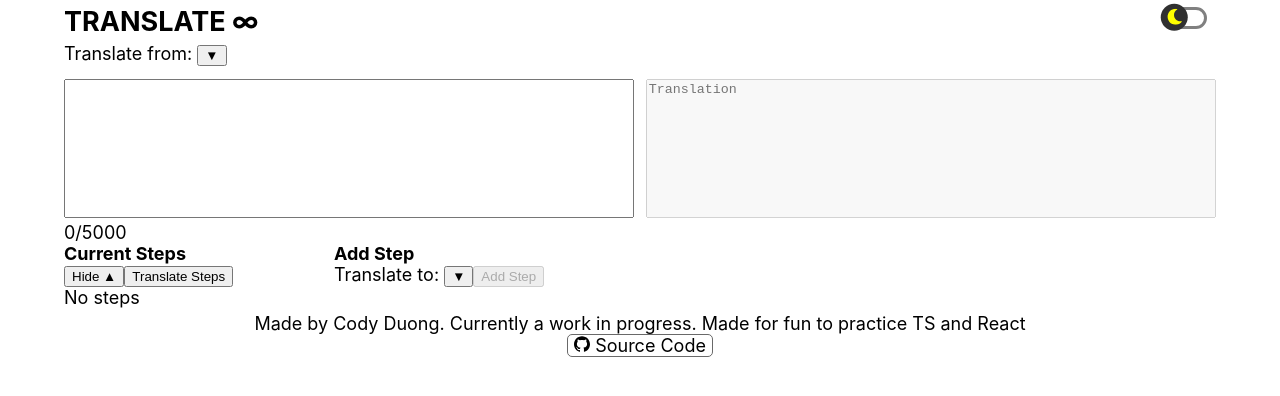
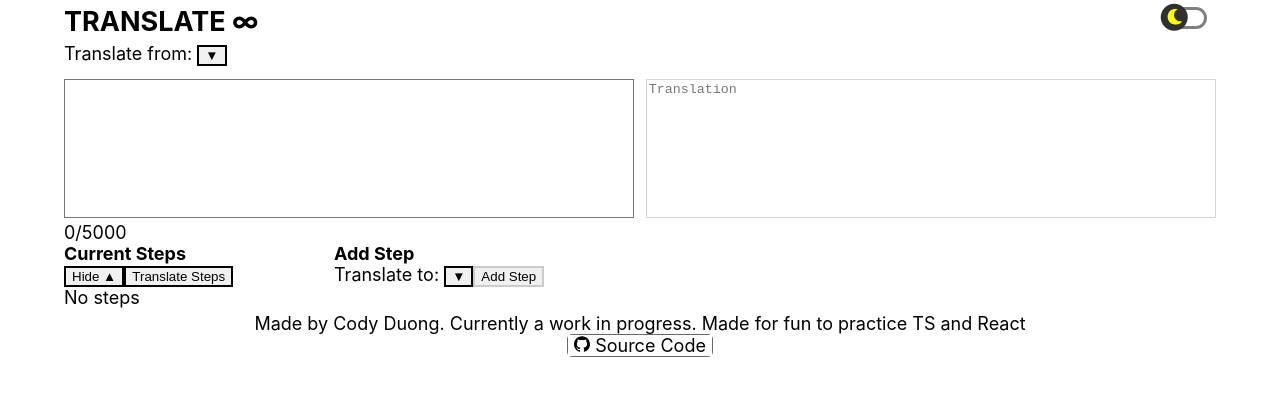
Before and after one commit to codyduong/repeat-google-translate, a React (Create React App) app: page / in a window 1280 px wide. Shown: the top 396 px of the page. Built offline with nearby package versions, Linux system fonts and the light colour scheme.

Commit message:
Fully featured dark mode w/ cookies!

```diff
--- a/package.json
+++ b/package.json
@@ -12,6 +12,7 @@
     "@types/react": "^17.0.3",
     "@types/react-dom": "^17.0.3",
     "react": "^17.0.2",
+    "react-cookie": "^4.0.3",
     "react-dom": "^17.0.2",
     "react-scripts": "^4.0.3",
     "react-spring": "^9.0.0",
--- a/src/Footer.css
+++ b/src/Footer.css
@@ -25,6 +25,6 @@
 .FooterSrcLink:link, .FooterSrcLink:visited {
   color: black
 }
-.FooterSrcLink:hover {
+/* .FooterSrcLink:hover {
   background-color: #cfcfcf;
-}
+} Replaced with React theming*/
--- a/src/Footer.tsx
+++ b/src/Footer.tsx
@@ -1,15 +1,24 @@
 import "./Footer.css"
+import { useState } from "react"
 import { ReactComponent as GithubLogo } from "./github.svg"
 import { ThemeContext, themes } from "./Theme"
 
 const Footer = (props: any) => {
+  const [hover, setHover] = useState(false)
+
   return (
     <ThemeContext.Consumer>
       {({theme}) => (
         <div className="Footer">
           {props.text}
           <div className="FooterButton">
-            <a className="FooterSrcLink" href="https://github.com/codyduong/repeat-translate" style={{color: theme.foreground}}>
+            <a
+              className="FooterSrcLink"
+              href="https://github.com/codyduong/repeat-translate"
+              style={{ color: theme.foreground, backgroundColor: hover ? theme.selected : theme.background}}
+              onMouseEnter={() => setHover(true)}
+              onMouseLeave={() => setHover(false)}
+            >
               <GithubLogo
                 width={16}
                 height={16}
--- a/src/LanguageForm.tsx
+++ b/src/LanguageForm.tsx
@@ -5,6 +5,7 @@ import { useSpring, animated } from "react-spring"
 import "./LanguageForm.css"
 import useWindowDimensions from "./useWindowDimensions"
 import stepInterface from "./Interfaces/stepInterface"
+import { ThemeContext } from "./Theme"
 
 const LanguageField = () => {
   const [steps, setSteps] = useState<stepInterface[]>([])
@@ -39,17 +40,21 @@ const LanguageField = () => {
   })
 
   return (
+    <ThemeContext.Consumer>
+      {({ theme }) => (
         <div className="grid">
-      <div style={{display: "inline-block"}}><b>Current Steps</b><br />
+          <div style={{ display: "inline-block" }}><b>Current Steps</b><br />
             <button
-          onClick = {() => {
+              style={{ borderStyle: "solid", backgroundColor: theme.button, color: theme.foreground }}
+              onClick={() => {
                 setStepsShown(!stepsShown)
               }}
             >
-          {stepsShown===true ? "Hide ▲" : "Show ▼"}
+              {stepsShown === true ? "Hide ▲" : "Show ▼"}
             </button>
             <button
-          onClick = {() => onSubmitTranslate()}
+              style={{ borderStyle: "solid", backgroundColor: theme.button, color: theme.foreground }}
+              onClick={() => onSubmitTranslate()}
             >
               Translate Steps
           </button>
@@ -60,7 +65,7 @@ const LanguageField = () => {
               />
             </animated.div>
           </div>
-      <div style={{display: "inline-block"}}>
+          <div style={{ display: "inline-block" }}>
             <span><b>Add Step</b></span><br />
             <SetLanguage
               input={false}
@@ -69,6 +74,8 @@ const LanguageField = () => {
             />
           </div>
         </div>
+      )}
+    </ThemeContext.Consumer>
   )
 }
 
--- a/src/Main.tsx
+++ b/src/Main.tsx
@@ -1,9 +1,10 @@
-import React, { useState } from "react"
+import { useState, useEffect } from "react"
 import TextField from "./TextFields"
 import LanguageForm from "./LanguageForm"
 import Header from "./Header"
 import Footer from "./Footer"
 import { ThemeContext, themes } from './Theme'
+import { useCookies } from "react-cookie"
 
 const _FOOTERTEXT = "Made by Cody Duong. Currently a work in progress. Made for fun to practice TS and React"
 
@@ -11,18 +12,20 @@ const _FOOTERTEXT = "Made by Cody Duong. Currently a work in progress. Made for
 
 const Main = () => {
 	const [text, setText] = useState("")
-	const [theme, setTheme] = useState(themes.light)
+	const [cookies] = useCookies(['isDark'])
+	const [theme, setTheme] = useState(cookies.isDark ? themes.dark : themes.light)
 	const toggleTheme = () => {
 		if (theme===themes.light) {
 			setTheme(themes.dark)
-			document.body.style.backgroundColor = themes.dark.background
-			document.body.style.color = themes.dark.foreground
 		} else {
 			setTheme(themes.light)
-			document.body.style.backgroundColor = themes.light.background
-			document.body.style.color = themes.light.foreground
 		}
 	}
+
+	useEffect(() => {
+		document.body.style.backgroundColor = theme.background
+		document.body.style.color = theme.foreground
+	})
 
 	const _styling = {
 		marginLeft: "auto",
--- a/src/SetLanguage.css
+++ b/src/SetLanguage.css
@@ -9,6 +9,14 @@
   grid-template-rows: var(--row) var(--row) var(--row) var(--row) var(--row) var(--row) var(--row) var(--row) var(--row) var(--row) var(--row) var(--row) var(--row) var(--row) var(--row) var(--row) var(--row) var(--row) var(--row);
 }
 
+.SetLangaugeButton {
+  justify-self: stretch;
+  text-overflow: hidden;
+  cursor: pointer;
+  outline: none;
+  border-style: solid;
+}
+
 @media screen and (max-width: 600px) {
   .langgrid {
     grid-template-columns: 20% 20% 20% 20% 20%;
--- a/src/SetLanguage.tsx
+++ b/src/SetLanguage.tsx
@@ -1,6 +1,7 @@
 import { useState } from "react"
 import { useSpring, animated } from "react-spring"
 import "./SetLanguage.css"
+import { ThemeContext, themes } from "./Theme"
 
 const LANGS = require('./languages.json')
 
@@ -22,11 +23,6 @@ const SetLanguage = (props: any) => {
     code!=="" ? setCode(code) : setLang("")
   }
 
-  const style_gridElement = {
-    justifySelf: "stretch",
-    textOverflow: "hidden",
-    zIndex: props.input ? 2 : 1,
-  }
   const gridElements = _langlist.map(({key, value}) => {
     const _onClickFunc = () => {
       setLanguage(key, ''+value)
@@ -36,28 +32,31 @@ const SetLanguage = (props: any) => {
       }
     }
 
-    return (
-      <button
-        key = {key}
-        style = {style_gridElement}
-        onClick = {() => _onClickFunc()}
-        disabled = {
-          shown ? (
+    let _ = shown ? (
       steps ? (
         steps[steps.length - 1]?.language === key
       ) : false
     ) : true
-        }
+
+    return (
+      <ThemeContext.Consumer>
+        {({ theme }) => (
+          <button
+            key={key}
+            className="SetLangaugeButton"
+            style={{ zIndex: props.input ? 2 : 1, backgroundColor: theme.button, color: theme.foreground, cursor: _ ? "not-allowed" : "pointer"}}
+            onClick={() => _onClickFunc()}
+            disabled={_}
           >
             {key}
           </button>
+        )}
+      </ThemeContext.Consumer>
     )
   })
 
   const animate = useSpring({
-    //top: '0px',
     opacity: 1,
-    //transform: 'translate3d(0,0,0)',
     reset: false,
     delay: 0,
     reverse: !shown,
@@ -68,25 +67,28 @@ const SetLanguage = (props: any) => {
   })
 
   return (
+    <ThemeContext.Consumer>
+      {({ theme }) => (
         <div>
-      Translate {props.input===false ? "to" : "from"}: {lang}
+          Translate {props.input === false ? "to" : "from"}: {lang}
           <input
-        style={{zIndex: 1}}
+            style={{ borderStyle: "solid", outline: "none", zIndex: 1, backgroundColor: theme.button, color: theme.foreground }}
             type="button"
             value={!shown ? "▼" : "▲"}
             onClick={() => {
               setShown(!shown)
             }}
           />
-      {props.input===false ? <input
+          {props.input === false ? <input
+            style={{ borderStyle: "solid", outline: "none", zIndex: 1, backgroundColor: theme.button, color: theme.foreground }}
             type="button"
             value="Add Step"
-        disabled= {lang===""}
+            disabled={lang === ""}
             onClick={() => {
               if (lang === "") {
                 alert("No language selected")
               }
-          else if (steps[steps.length-1]?.language === lang) {
+              else if (steps[steps.length - 1]?.language === lang) {
                 alert('Cannot translate twice in the row to the same language')
                 setLanguage()
               } else {
@@ -94,7 +96,7 @@ const SetLanguage = (props: any) => {
                   language: lang,
                   langCode: code,
                 })
-            _langlist = _langlist.filter((lang, i) => _langlist[i]!==lang)
+                _langlist = _langlist.filter((lang, i) => _langlist[i] !== lang)
                 //setLast(lang)
                 setLanguage()
               }
@@ -104,6 +106,8 @@ const SetLanguage = (props: any) => {
             {gridElements}
           </animated.div>
         </div>
+      )}
+    </ThemeContext.Consumer>
   )
 }
 
--- a/src/StepTable.tsx
+++ b/src/StepTable.tsx
@@ -1,4 +1,5 @@
 import "./StepTable.css"
+import { ThemeContext } from "./Theme"
 
 const StepTable = (props: any) => {
   const table_content = props.steps.map((row: any, index: any) => {
@@ -10,13 +11,17 @@ const StepTable = (props: any) => {
         <div className="inline-div">
           {row.langCode}
         </div>
+        <ThemeContext.Consumer>
+          {({ theme }) => (
             <button
-          style={{height: "1.5em"}}
+              style={{ height: "1.5em", cursor: "pointer", backgroundColor: theme.button, color: theme.foreground }}
               key={row.language}
               onClick={() => { props.removeStep(index) }}
             >
               X
             </button>
+          )}
+        </ThemeContext.Consumer>
       </div >
     )
   })
--- a/src/Theme.css
+++ b/src/Theme.css
@@ -1,6 +1,15 @@
-.root {
-  --light_foreground: hsl(0, 0%, 0%);
-  --light_background: hsl(240, 10%, 100%);
-  --dark_foreground: hsl(0, 0%, 75%);
-  --dark_background: hsl(216, 28%, 7%);
+.light {
+  --foreground: hsl(0, 0%, 0%);
+  --background: hsl(240, 10%, 100%);
+  --textarea: hsl(240, 20%, 100%);
+
+  --selected:  hsl(0, 0%, 81%);
 }
+
+.dark {
+  --foreground: hsl(0, 0%, 75%);
+  --background: hsl(216, 28%, 7%);
+  --textarea: hsl(216, 21%, 11%);
+  --button: hsl(215, 15%, 15%);
+  --selected:  hsl(215, 15%, 25%);
+}
--- a/src/Theme.ts
+++ b/src/Theme.ts
@@ -4,10 +4,16 @@ export const themes = {
   light: {
     foreground: 'hsl(0, 0%, 0%)',
     background: 'hsl(240, 10%, 100%)',
+    textarea: 'hsl(240, 20%, 100%)',
+    button: 'hsl(0, 0%, 94%)',
+    selected: 'hsl(0, 0%, 81%)',
   },
   dark: {
     foreground: 'hsl(0, 0%, 75%)',
     background: 'hsl(216, 28%, 7%)',
+    textarea: 'hsl(216, 21%, 11%)',
+    button: 'hsl(215, 15%, 15%)',
+    selected: 'hsl(215, 15%, 25%)',
   }
 }
 
--- a/src/ThemeButton.tsx
+++ b/src/ThemeButton.tsx
@@ -3,9 +3,11 @@ import { useState } from "react"
 import { animated, useSpring } from "react-spring"
 import { ReactComponent as Moon } from "./themebuttonmoon.svg"
 import { ThemeContext } from "./Theme"
+import { useCookies } from "react-cookie"
 
 const ThemeButton = () => {
-  const [isDark, setIsDark] = useState(false)
+  const [cookies, setCookie, removeCookie] = useCookies(['isDark']);
+  const [isDark, setIsDark] = useState<boolean>(cookies.isDark ?? false)
   const animate = useSpring({
     transform: "translate(1.25em)",
     backgroundColor: "#846899",
@@ -14,12 +16,20 @@ const ThemeButton = () => {
       backgroundColor: "#303030",
     },
     reverse: !isDark,
-    reset: false,
   })
+
+  const setTheme = (prop: boolean) => {
+    setIsDark(prop)
+    if (prop) {
+      setCookie('isDark', prop, { path: '/ '})
+    } else {
+      removeCookie('isDark')
+    }
+  }
 
   return (
     <ThemeContext.Consumer>
-      {({theme, toggleTheme}) => (
+      {({ theme, toggleTheme }) => (
         <div
           className="ThemeButtonRect"
           style={{
@@ -28,7 +38,7 @@ const ThemeButton = () => {
           }}
           onClick={() => {
             toggleTheme()
-            setIsDark(!isDark)
+            setTheme(!isDark)
           }
           }
         >
```
Also changed, not shown: src/TextFields.tsx (+7 -0 lines), 1 other file (tests, documents, lock files or other folders). Lines whose indentation alone changed are shown as unchanged.
